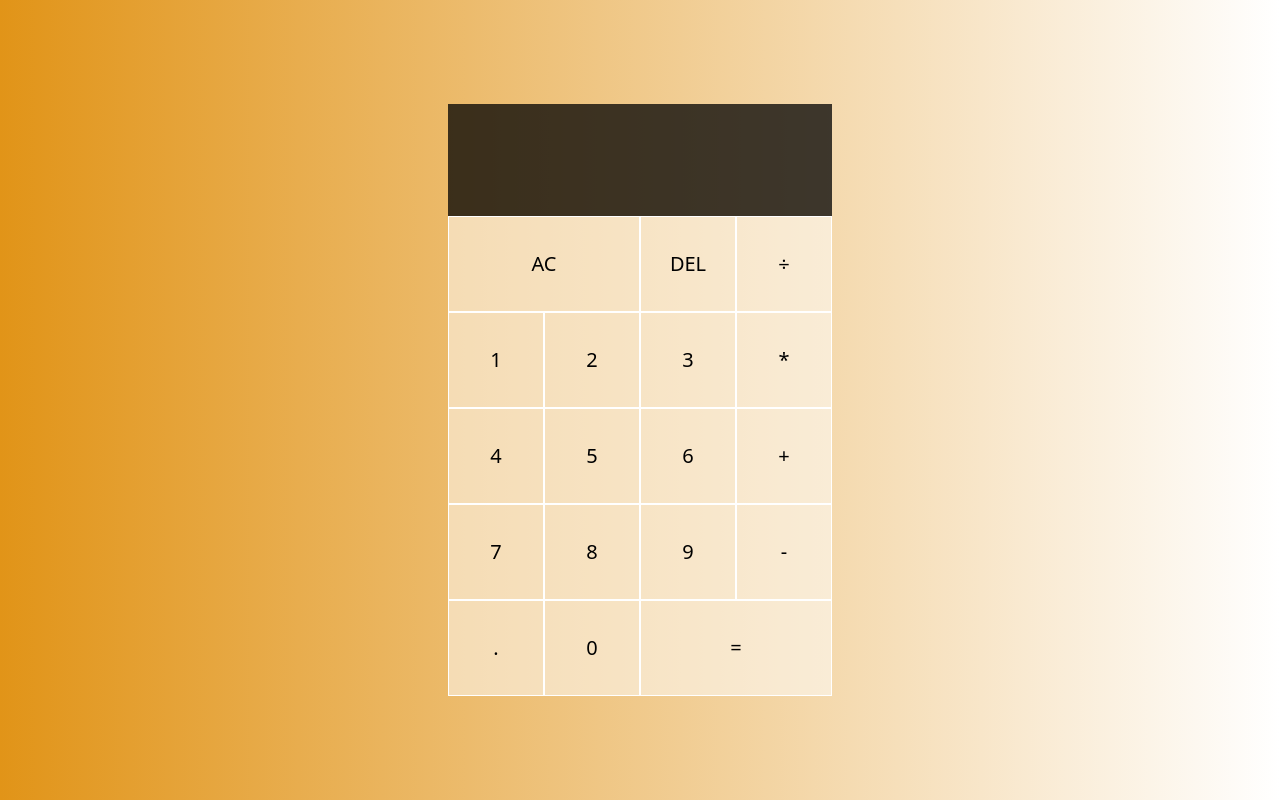
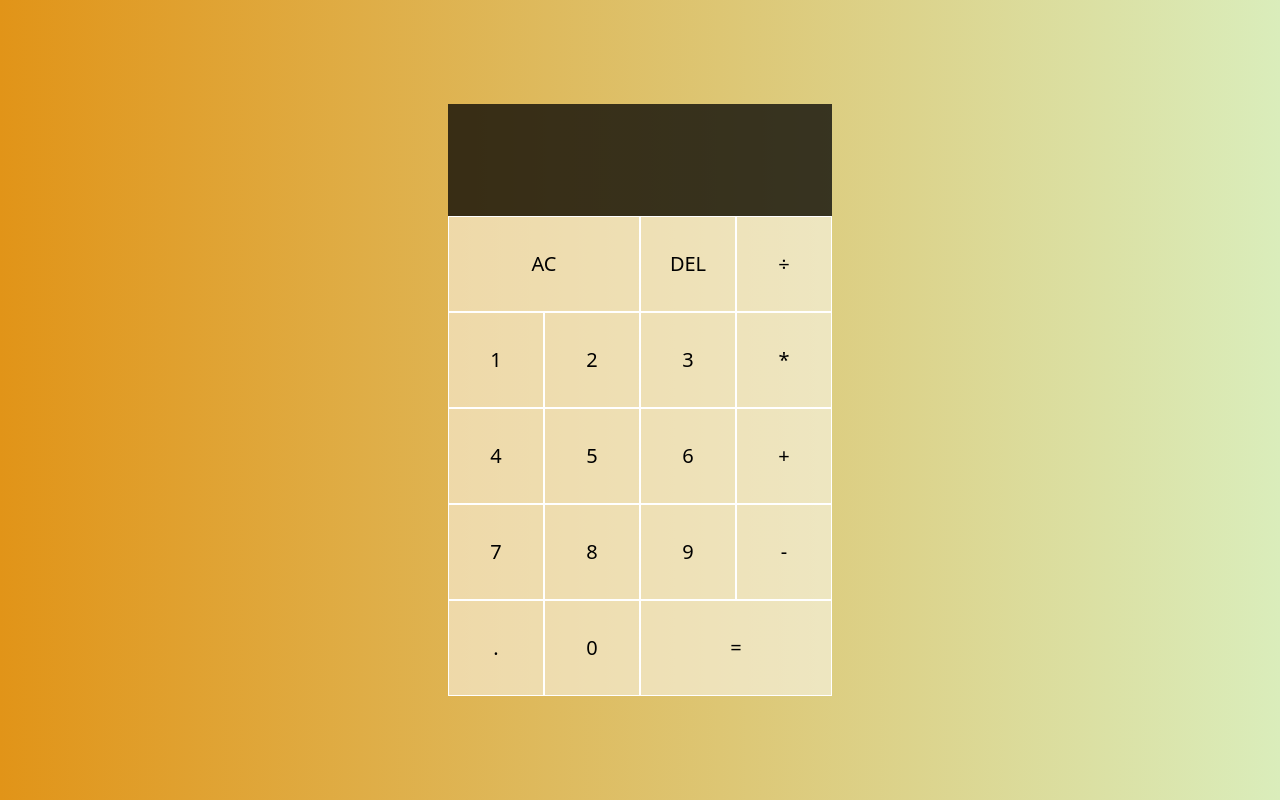
Before and after one commit to ZHANGJialiHappy/calculator, a React (Create React App) app: page / in a window 1280 px wide. Built offline with nearby package versions, Linux system fonts and the light colour scheme.

Commit message:
change background

```diff
--- a/src/index.css
+++ b/src/index.css
@@ -1,6 +1,6 @@
 body {
   margin: 0;
-  background: linear-gradient(to right, #e19418, #ffffff);
+  background: linear-gradient(to right, #e19418, #daedbb);
   height: 100vh;
   display: flex;
   justify-content: center;
```
